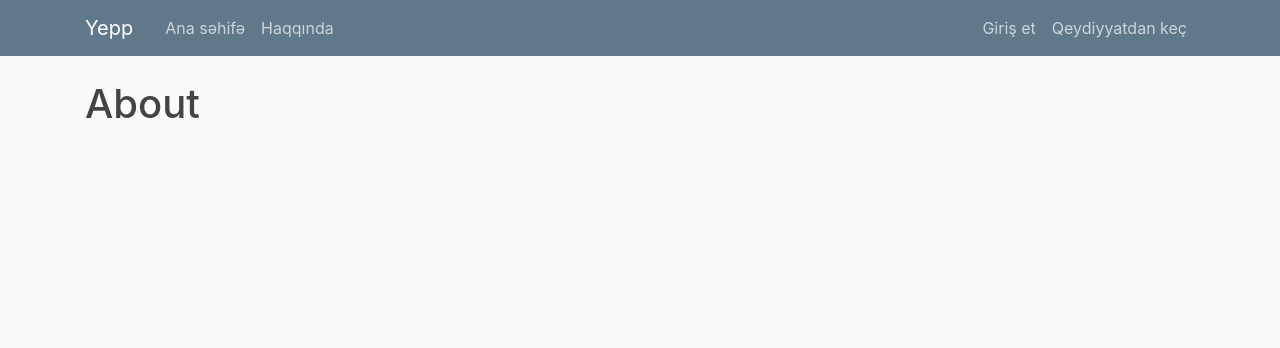
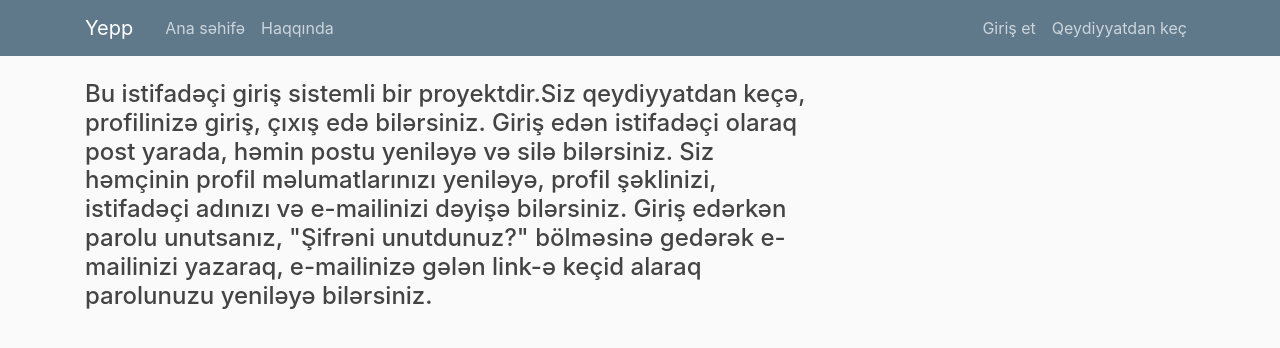
Before and after one commit to arifogluisa/yepp, a Django app: page /about/ in a window 1280 px wide. Shown: the top 348 px of the page. Run offline with Django 3.2, Linux system fonts and the light colour scheme; some libraries are stand-ins or nearby versions.

Commit message:
final again for now

```diff
--- a/blog/templates/blog/about.html
+++ b/blog/templates/blog/about.html
@@ -1,4 +1,4 @@
 {% extends 'blog/base.html' %}
 {% block content %}
-    <h1>About</h1>
+    <h4>Bu istifadəçi giriş sistemli bir proyektdir.Siz qeydiyyatdan keçə, profilinizə giriş, çıxış edə bilərsiniz. Giriş edən istifadəçi olaraq post yarada, həmin postu yeniləyə və silə bilərsiniz. Siz həmçinin profil məlumatlarınızı yeniləyə, profil şəklinizi, istifadəçi adınızı və e-mailinizi dəyişə bilərsiniz. Giriş edərkən parolu unutsanız, "Şifrəni unutdunuz?" bölməsinə gedərək e-mailinizi yazaraq, e-mailinizə gələn link-ə keçid alaraq parolunuzu yeniləyə bilərsiniz.</h4>
 {% endblock content %}
```
